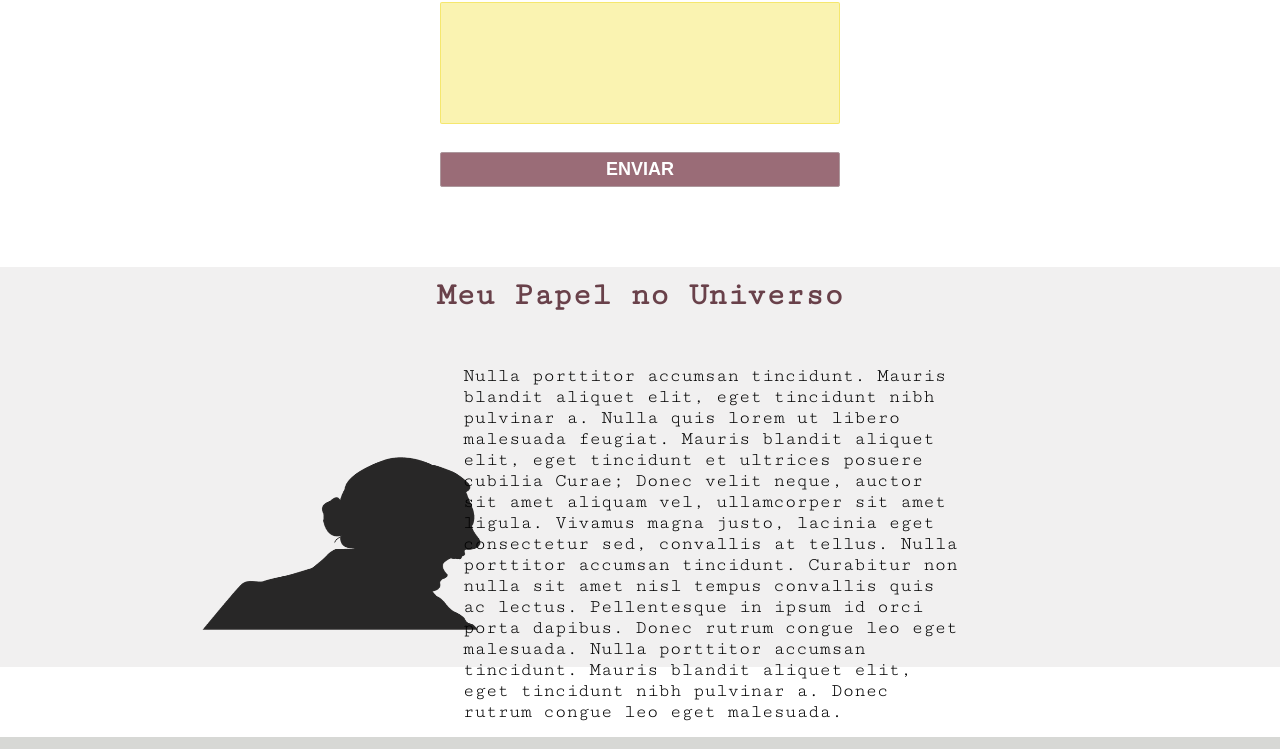
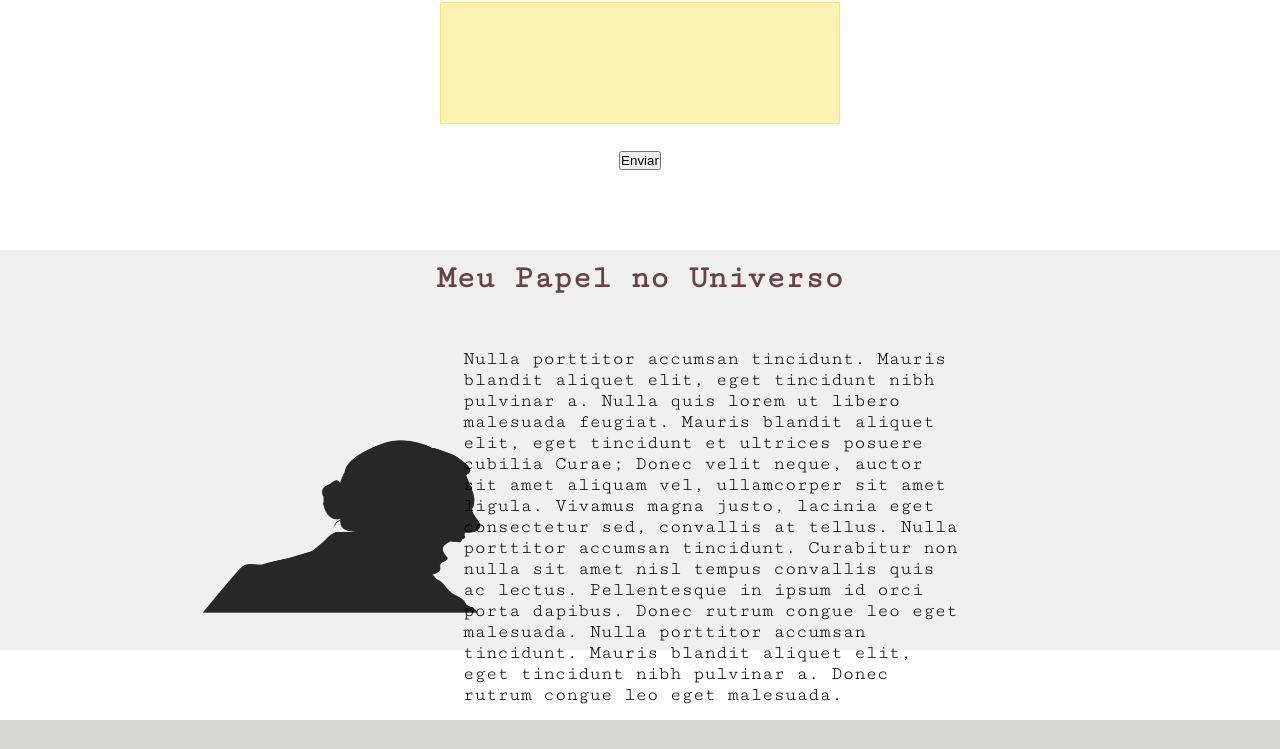
Before and after one commit to DanyeleSales/Projetofinal, a plain HTML site: page index.html in a window 1280 px wide. Shown: the part 2603-3352 px from the top of the page. Drawn offline with Linux system fonts and the light colour scheme; a web font is replaced by a local one.

Commit message:
verificando o botão

```diff
--- a/index.html
+++ b/index.html
@@ -185,7 +185,7 @@
                             <textarea name="mensagem" rows="8"></textarea>
                         </div>
                         <div class="contato__formulario_submit">
-                            <input name="submit" value="Enviar">
+                            <button name="submit" value="Enviar">Enviar</button>
                         </div>
                     </form>
                 </div>
```
